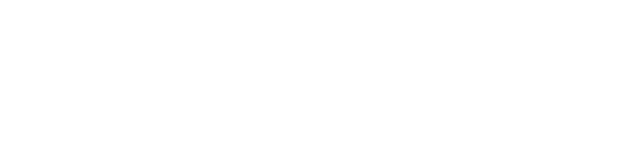
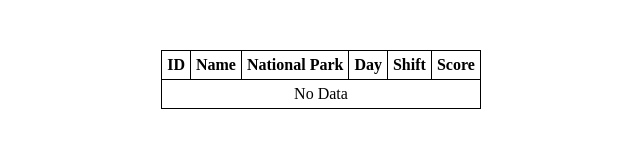
Before and after one commit to jdsel/weather, a website: page client/index.html in a window 1280 px wide. Shown: the whole page, without its empty margins (319-959 px from the left). Drawn offline with Linux system fonts and the light colour scheme.

Commit message:
frontend

```diff
--- a/client/index.css
+++ b/client/index.css
@@ -0,0 +1,18 @@
+main {
+    width: 50%;
+    margin: 50px auto;
+    text-align: center;
+}
+
+table {
+    margin: 50px auto;
+}
+
+table, th, td {
+    border-collapse: collapse;
+    border: 1px solid #000;
+}
+
+th, td {
+    padding: 5px;
+}
--- a/client/index.html
+++ b/client/index.html
@@ -4,9 +4,23 @@
     <meta charset="UTF-8">
     <meta http-equiv="X-UA-Compatible" content="IE=edge">
     <meta name="viewport" content="width=device-width, initial-scale=1.0">
+    <link rel="stylesheet" href="index.css">
     <title>weather app</title>
 </head>
 <body>
-
+    <main>
+        <table id="table">
+            <thead>
+                <th>ID</th>
+                <th>Name</th>
+                <th>National Park</th>
+                <th>Day</th>
+                <th>Shift</th>
+                <th>Score</th>
+            </thead>
+            <tbody></tbody>
+        </table>
+    </main>
+    <script src="index.js"></script>
 </body>
 </html>
--- a/client/index.js
+++ b/client/index.js
@@ -0,0 +1,14 @@
+document.addEventListener('DOMContentLoaded', function () {
+    loadTable([]);
+});
+
+function loadTable(data) {
+    const table = document.querySelector('table tbody');
+    let tableHtml = "";
+
+
+    if (data.length === 0) {
+        table.innerHTML = "<tr><td class='no-data' colspan='6'>No Data</td></tr>"
+    }
+
+}
```
Also changed, not shown: 1 other file.
